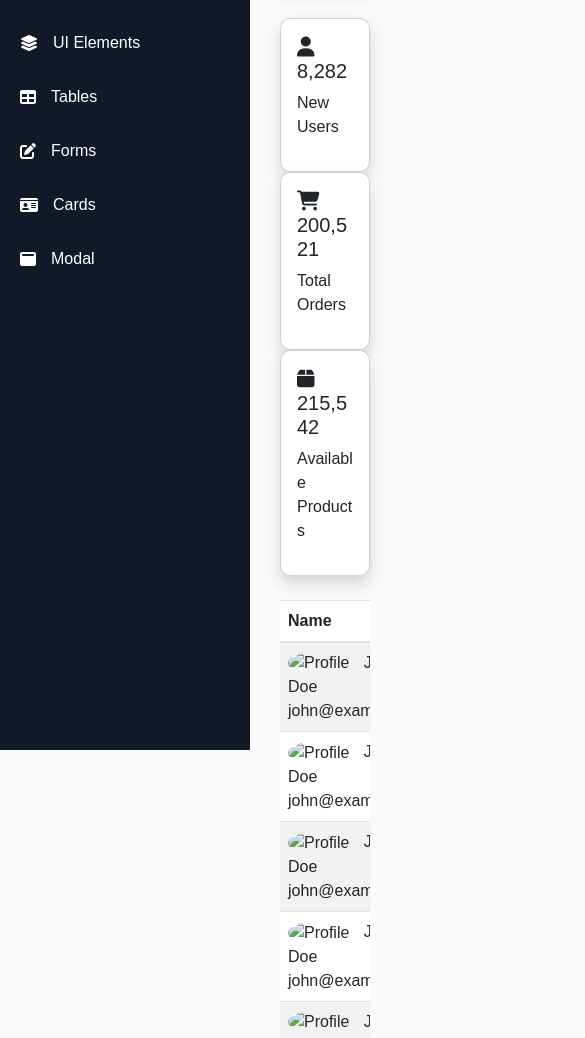
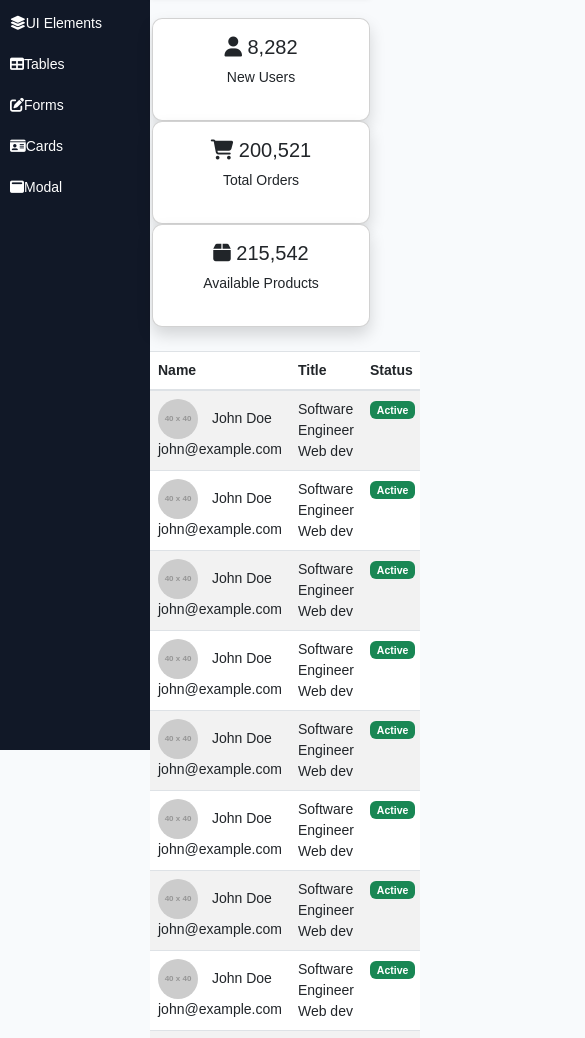
Before and after one commit to Pranaychary115/mini-project-v-dashboard-, a plain HTML site: page index1.html in a window 390 px wide. Shown: the part 94-1132 px from the top of the page, 585 px wide, since content can reach past the window. Drawn offline with nearby package versions, Linux system fonts and the light colour scheme; placeholder pictures from the web are drawn by us.

Commit message:
Update index1.html

```diff
--- a/index1.html
+++ b/index1.html
@@ -8,12 +8,12 @@
         <link rel="stylesheet" href="https://cdn.jsdelivr.net/npm/bootstrap@5.3.0/dist/css/bootstrap.min.css">
         <link rel="stylesheet" href="https://cdnjs.cloudflare.com/ajax/libs/font-awesome/5.15.3/css/all.min.css">
         <script src="https://kit.fontawesome.com/a076d05399.js" crossorigin="anonymous"></script>
-        <script src="https://cdn.jsdelivr.net/npm/bootstrap@5.3.0/dist/js/bootstrap.bundle.min.js"></script>
     <style>
         body {
             font-family: Arial, sans-serif;
             background-color: #f8fafc;
         }
+        /*sidebar-styling*/
         .sidebar {
             height: 100vh;
             width: 250px;
@@ -35,10 +35,34 @@
         .sidebar a:hover {
             background-color: #374151;
         }
+        @media(max-width: 768px)
+        {
+            .sidebar{
+                width: 150px;
+            }
+            .sidebar a{
+                text-align: center;
+                padding: 10px;
+            }
+            .sidebar a i{
+                margin-right: 0;
+            }
+        }
+        /*content-section*/
         .content {
             margin-left: 260px;
             padding: 20px;
         }
+        @media(max-width: 768px){
+            .content{
+                margin-left: 80px;
+            }
+            .topbar{
+                margin-left: 50px;
+                position: relative;
+            }
+        }
+        /*topbar-section*/
         .topbar {
             background: white;
             padding: 15px;
@@ -53,10 +77,24 @@
             border: 1px solid #ccc;
             border-radius: 5px;
         }
+        /*Dashboard cards*/
         .dashboard-cards .card {
             border-radius: 10px;
             padding: 20px;
             box-shadow: 0px 4px 6px rgba(0, 0, 0, 0.1);
+        }
+        @media(max-width: 768px){
+            .dashboard-cards{
+                margin-left: 40px;
+                text-align: center;
+                position: relative;
+            }
+            .table-responsive{
+                margin-left: 50px;
+            }
+        }
+        .table-responsive{
+            overflow-x: auto;
         }
         .table img {
             width: 40px;
@@ -64,9 +102,20 @@
             border-radius: 50%;
             margin-right: 10px;
         }
+        @media(max-width: 768px){
+            body{
+                font-size: 16px;
+            }
+        }
+        @media(max-width: 480px){
+            body{
+                font-size: 14px;
+            }
+        }
     </style>
 </head>
 <body>
+    <!--Sidebars-->
     <div class="sidebar">
         <h3 class="text-center">V-Dashboard</h3>
         <a href="#"><i class="fas fa-home"></i> Dashboard</a>
@@ -76,11 +125,13 @@
         <a href="#"><i class="fas fa-id-card"></i> Cards</a>
         <a href="#"><i class="fas fa-window-maximize"></i> Modal</a>
     </div>
+    <!--content-->
     <div class="content">
         <div class="topbar">
             <h2>Dashboard</h2>
             <input type="text" class="search-bar" placeholder="Search...">
         </div>
+        <!--dashboard cards-->
         <div class="row dashboard-cards mt-4">
             <div class="col-md-4">
                 <div class="card p-3 shadow">
@@ -101,6 +152,7 @@
                 </div>
             </div>
         </div>
+        <!--tables-->
         <div class="table-responsive mt-4">
             <table class="table table-striped">
                 <thead>
@@ -113,64 +165,73 @@
                     </tr>
                 </thead>
                 <tbody>
+                    <!--Row1-->
                     <tr>
-                        <td><img src="" alt="Profile"> John Doe<br>john@example.com</td>
+                        <td><img src="https://via.placeholder.com/40" alt="Profile"> John Doe<br>john@example.com</td>
                         <td>Software Engineer<br>Web dev</td>
                         <td><span class="badge bg-success">Active</span></td>
                         <td>Owner</td>
                         <td><a href="#" class="text-primary">Edit</a></td>
                     </tr>
+                    <!--Row2-->
                     <tr>
-                        <td><img src="" alt="Profile"> John Doe<br>john@example.com</td>
+                        <td><img src="https://via.placeholder.com/40" alt="Profile"> John Doe<br>john@example.com</td>
                         <td>Software Engineer<br>Web dev</td>
                         <td><span class="badge bg-success">Active</span></td>
                         <td>Owner</td>
                         <td><a href="#" class="text-primary">Edit</a></td>
                     </tr>
+                    <!--Row3-->
                     <tr>
-                        <td><img src="" alt="Profile"> John Doe<br>john@example.com</td>
+                        <td><img src="https://via.placeholder.com/40" alt="Profile"> John Doe<br>john@example.com</td>
                         <td>Software Engineer<br>Web dev</td>
                         <td><span class="badge bg-success">Active</span></td>
                         <td>Owner</td>
                         <td><a href="#" class="text-primary">Edit</a></td>
                     </tr>
+                    <!--Row4-->
                     <tr>
-                        <td><img src="" alt="Profile"> John Doe<br>john@example.com</td>
+                        <td><img src="https://via.placeholder.com/40" alt="Profile"> John Doe<br>john@example.com</td>
                         <td>Software Engineer<br>Web dev</td>
                         <td><span class="badge bg-success">Active</span></td>
                         <td>Owner</td>
                         <td><a href="#" class="text-primary">Edit</a></td>
                     </tr>
+                    <!--Row5-->
                     <tr>
-                        <td><img src="" alt="Profile"> John Doe<br>john@example.com</td>
+                        <td><img src="https://via.placeholder.com/40" alt="Profile"> John Doe<br>john@example.com</td>
                         <td>Software Engineer<br>Web dev</td>
                         <td><span class="badge bg-success">Active</span></td>
                         <td>Owner</td>
                         <td><a href="#" class="text-primary">Edit</a></td>
                     </tr>
+                    <!--Row6-->
                     <tr>
-                        <td><img src="" alt="Profile"> John Doe<br>john@example.com</td>
+                        <td><img src="https://via.placeholder.com/40" alt="Profile"> John Doe<br>john@example.com</td>
                         <td>Software Engineer<br>Web dev</td>
                         <td><span class="badge bg-success">Active</span></td>
                         <td>Owner</td>
                         <td><a href="#" class="text-primary">Edit</a></td>
                     </tr>
+                    <!--Row7-->
                     <tr>
-                        <td><img src="" alt="Profile"> John Doe<br>john@example.com</td>
+                        <td><img src="https://via.placeholder.com/40" alt="Profile"> John Doe<br>john@example.com</td>
                         <td>Software Engineer<br>Web dev</td>
                         <td><span class="badge bg-success">Active</span></td>
                         <td>Owner</td>
                         <td><a href="#" class="text-primary">Edit</a></td>
                     </tr>
+                    <!--Row8-->
                     <tr>
-                        <td><img src="" alt="Profile"> John Doe<br>john@example.com</td>
+                        <td><img src="https://via.placeholder.com/40" alt="Profile"> John Doe<br>john@example.com</td>
                         <td>Software Engineer<br>Web dev</td>
                         <td><span class="badge bg-success">Active</span></td>
                         <td>Owner</td>
                         <td><a href="#" class="text-primary">Edit</a></td>
                     </tr>
+                    <!--Row9-->
                     <tr>
-                        <td><img src="" alt="Profile"> John Doe<br>john@example.com</td>
+                        <td><img src="https://via.placeholder.com/40" alt="Profile"> John Doe<br>john@example.com</td>
                         <td>Software Engineer<br>Web dev</td>
                         <td><span class="badge bg-success">Active</span></td>
                         <td>Owner</td>
@@ -180,5 +241,6 @@
             </table>
         </div>
     </div>
+    <script src="https://cdn.jsdelivr.net/npm/bootstrap@5.3.0/dist/js/bootstrap.bundle.min.js"></script>
 </body>
 </html>
```
